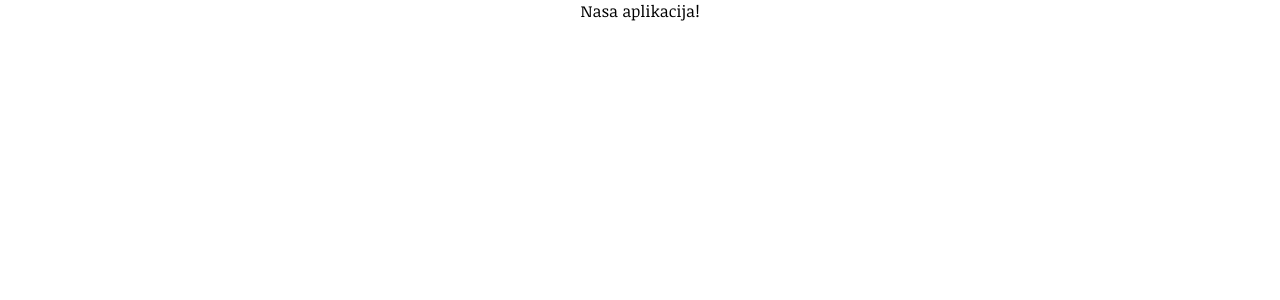
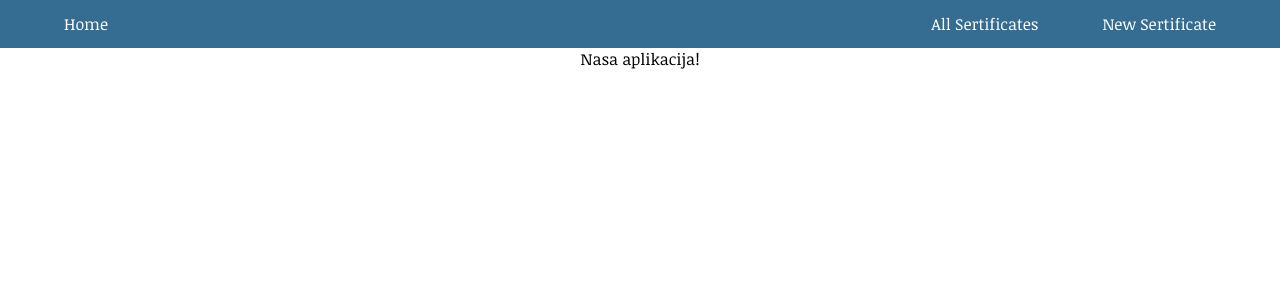
Before and after one commit to XWS-BSEP-Tim-13/BSEP-KT1, a React (Create React App) app in the folder frontend/: page / in a window 1280 px wide. Both pictures are taken after typing "Sample", "Sample123" into the empty fields and a click on the button "Log in". Shown: the top 300 px of the page. Built offline with nearby package versions, Linux system fonts and the light colour scheme.

Commit message:
feat: navbar

```diff
--- a/frontend/package.json
+++ b/frontend/package.json
@@ -3,6 +3,9 @@
     "version": "0.1.0",
     "private": true,
     "dependencies": {
+        "@fortawesome/fontawesome-svg-core": "^6.1.1",
+        "@fortawesome/free-solid-svg-icons": "^6.1.1",
+        "@fortawesome/react-fontawesome": "^0.1.18",
         "@testing-library/jest-dom": "^5.16.3",
         "@testing-library/react": "^12.1.4",
         "@testing-library/user-event": "^13.5.0",
--- a/frontend/public/index.html
+++ b/frontend/public/index.html
@@ -8,6 +8,9 @@
     <!-- za responsiveness -->
     <meta name="viewport" content="width=device-width, initial-scale=1.0, user-scalable=no, maximum-scale=2.0, minimum-scale=1.0">
 
+    <link rel="stylesheet" href="https://use.fontawesome.com/releases/v5.3.1/css/all.css" integrity="sha384-mzrmE5qonljUremFsqc01SB46JvROS7bZs3IO2EmfFsd15uHvIt+Y8vEf7N7fWAU"
+		crossorigin="anonymous" />
+
     <title>Infrastruktura javnih ključeva</title>
 </head>
 
--- a/frontend/src/App.js
+++ b/frontend/src/App.js
@@ -1,24 +1,29 @@
-//import { useEffect } from 'react';
+import { useEffect } from 'react';
+import { useLocation } from 'react-router-dom';
 //import axios from 'axios';
 import { Route, Routes } from 'react-router-dom';
 
 import Homepage from './pages/Homepage/Homepage';
 import Mainpage from './pages/Mainpage/Mainpage';
+import Navbar from './components/Navbar/Navbar';
 
 import './App.css';
 
 
+
 function App() {
+    const location = useLocation();
 
-  /*useEffect(() => {
-    axios.get('http://localhost:8081/')
+    useEffect(() => {
+        /*axios.get('http://localhost:8081/')
             .then((res) => {
                 console.log(res.data)
-    })
-  }, []);*/
+            })*/
+    }, [])
 
     return (
         <div className="App">
+            { location.pathname !== '/' ? <Navbar /> : null }
             <Routes>
                 <Route path='/' element={<Mainpage />} />
                 <Route path='/home' element={<Homepage />} />
--- a/frontend/src/components/Login/Login.module.css
+++ b/frontend/src/components/Login/Login.module.css
@@ -48,6 +48,14 @@ h1 {
     color: white;
     border: none;
     font-family: inherit;
+    cursor: pointer;
+}
+
+.buttonLogIn:hover,
+.buttonLogIn:active {
+    color: rgb(53, 108, 145);
+    background-color: rgba(53, 108, 145, 0.3);
+    border: 1px solid rgb(53, 108, 145);
 }
 
 .registerLink {
--- /dev/null
+++ b/frontend/src/components/Navbar/Navbar.js
@@ -0,0 +1,18 @@
+import { Link } from 'react-router-dom';
+import classes from './Navbar.module.css';
+
+function Navbar() {
+    return (
+        <nav className={classes.nav}>
+            <div>
+                <Link to="/home" className={classes.link} >Home</Link>
+            </div>
+            <div>
+                <Link to="/allSertificates" className={classes.link} >All Sertificates</Link>
+                <Link to="/newSertificate" className={classes.link} >New Sertificate</Link>
+            </div>
+        </nav>
+    );
+}
+
+export default Navbar;
--- /dev/null
+++ b/frontend/src/components/Navbar/Navbar.module.css
@@ -0,0 +1,22 @@
+.nav {
+    display: flex;
+    justify-content: space-between;
+    align-items: center;
+
+    height: 3rem;
+    background-color: rgb(53, 108, 145);
+    color: white;
+    padding: 0 2rem;
+}
+
+.link {
+    text-decoration: none;
+    color: white;
+    padding: 0.5rem 2rem;
+}
+
+.link:hover,
+.link:active {
+    background-color: rgba(255, 255, 255, 0.6);
+    color: rgb(53, 108, 145);
+}
--- a/frontend/src/components/Registration/Registration.module.css
+++ b/frontend/src/components/Registration/Registration.module.css
@@ -48,6 +48,14 @@ h1 {
     color: white;
     border: none;
     font-family: inherit;
+    cursor: pointer;
+}
+
+.buttonLogIn:hover,
+.buttonLogIn:active {
+    color: rgb(53, 108, 145);
+    background-color: rgba(53, 108, 145, 0.3);
+    border: 1px solid rgb(53, 108, 145);
 }
 
 .registerLink {
--- a/frontend/src/pages/Homepage/Homepage.js
+++ b/frontend/src/pages/Homepage/Homepage.js
@@ -1,4 +1,6 @@
-function Homepage() {
+
+
+function Homepage(props) {
     return (
         <div>
             Nasa aplikacija!
```
Also changed, not shown: 1 other file (tests, documents, lock files or other folders). Lines whose indentation alone changed are shown as unchanged.
